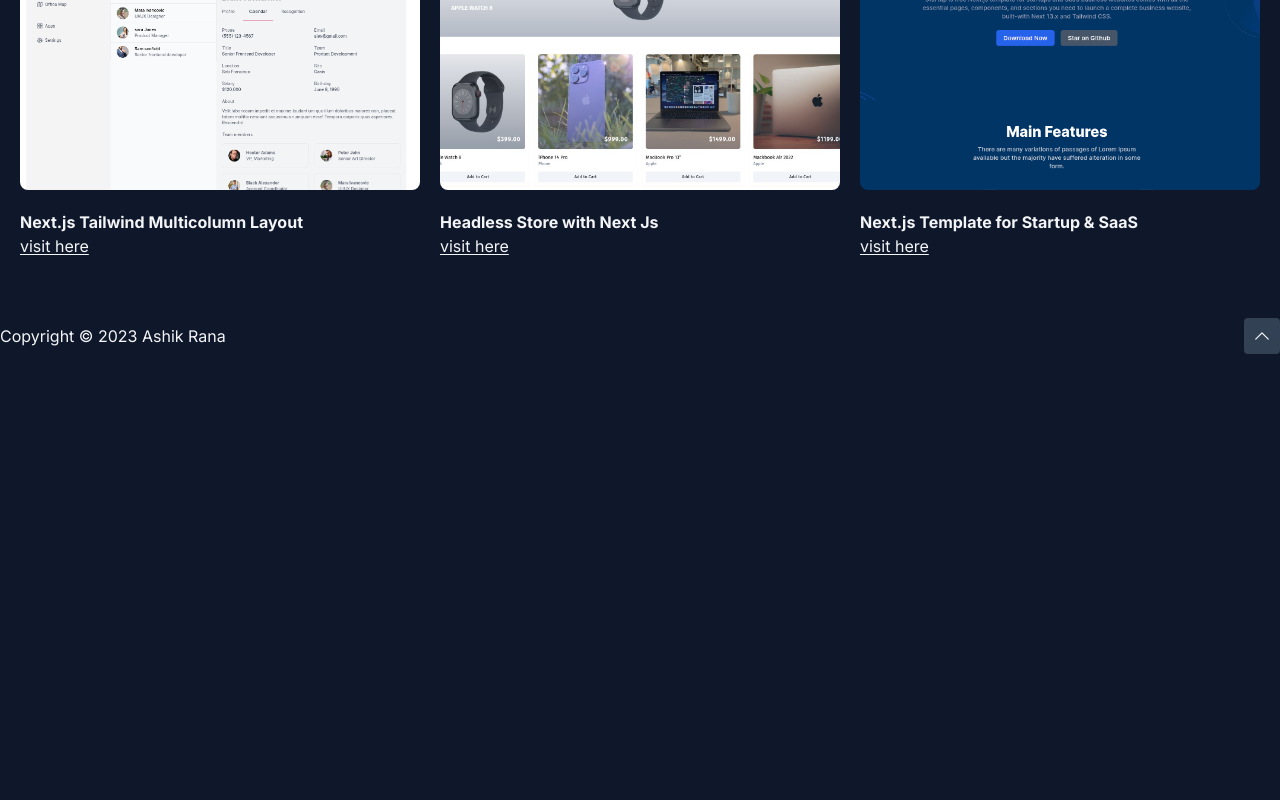
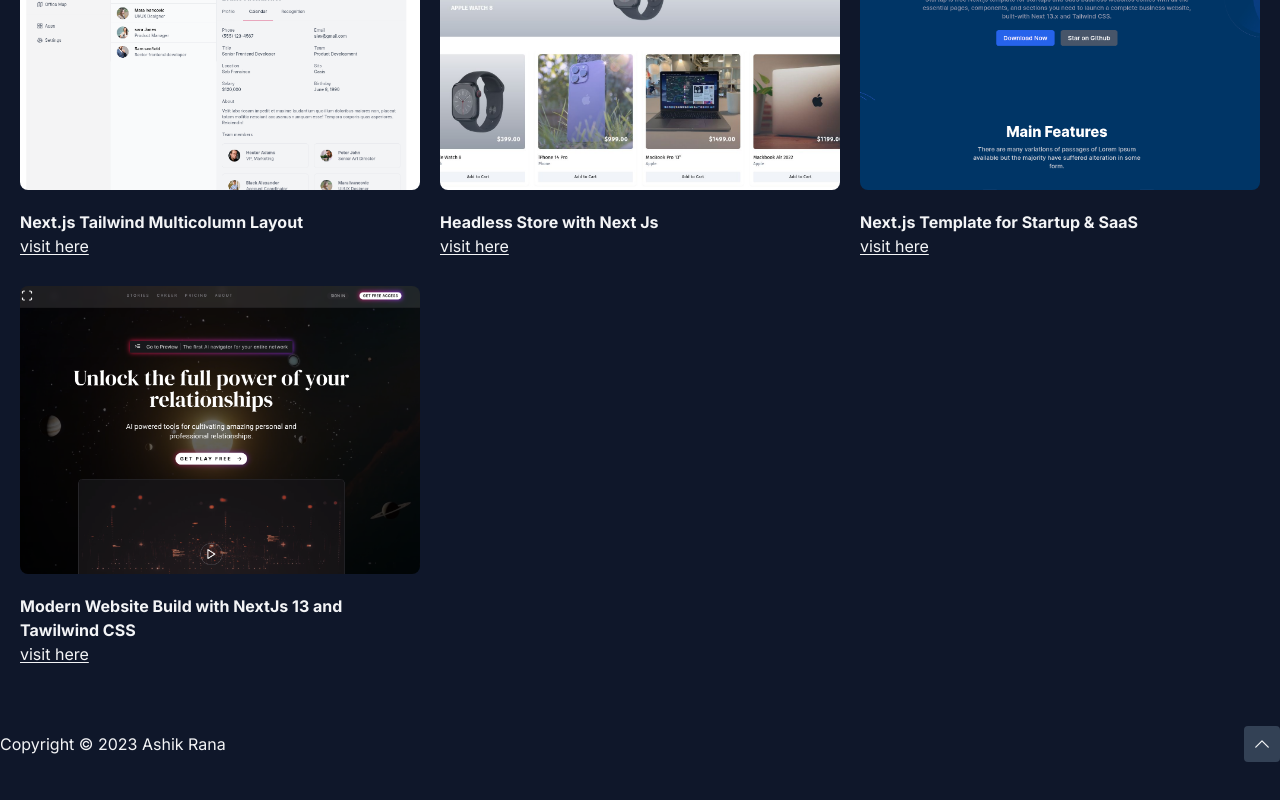
Before and after one commit to ashik-75/showcase, a Next.js app: page / in a window 1280 px wide. Shown: the part 3063-3863 px from the top of the page. Before the commit the page ends 3457 px from the top, so only its background shows below. Built offline with nearby package versions, Linux system fonts and the light colour scheme.

Commit message:
add clay

```diff
--- a/components/projects/data.ts
+++ b/components/projects/data.ts
@@ -55,6 +55,12 @@
     title: "Next.js Template for Startup & SaaS",
     url: "https://next-sass-temp.vercel.app/",
   },
+  {
+    id: 10,
+    image: "/projects/clay.png",
+    title: "Modern Website Build with NextJs 13 and Tawilwind CSS",
+    url: "https://clay-react.vercel.app/",
+  },
 ];
 
 export default projects;
```
Also changed, not shown: public/projects/clay.png (added).
